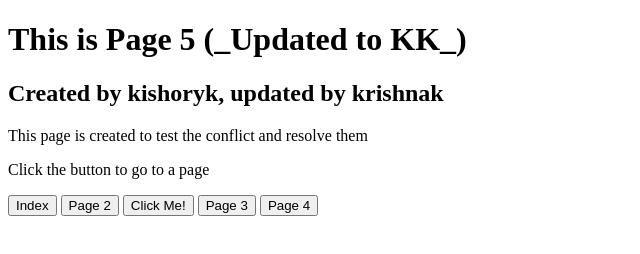
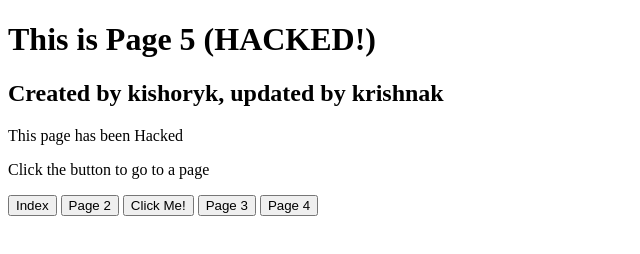
Before and after one commit to ykrishk/assign1, a plain HTML site: page page5.html in a window 1280 px wide. Shown: the whole page, without its empty margins (0-640 px from the left). Drawn offline with Linux system fonts and the light colour scheme.

Commit message:
updated page5.html with a new word This is to test the force push functionality.

```diff
--- a/page5.html
+++ b/page5.html
@@ -2,10 +2,10 @@
 <html>
 <body>
 
-<h1>This is Page 5 (_Updated to KK_)</h1>
+<h1>This is Page 5 (HACKED!)</h1>
 <h2>Created by kishoryk, updated by krishnak</h2>
 
-<p> This page is created to test the conflict and resolve them </p>
+<p> This page has been Hacked </p>
 
 <p>Click the button to go to a page</p>
 <button onclick="window.location.href='index.html'">Index</button>
```
